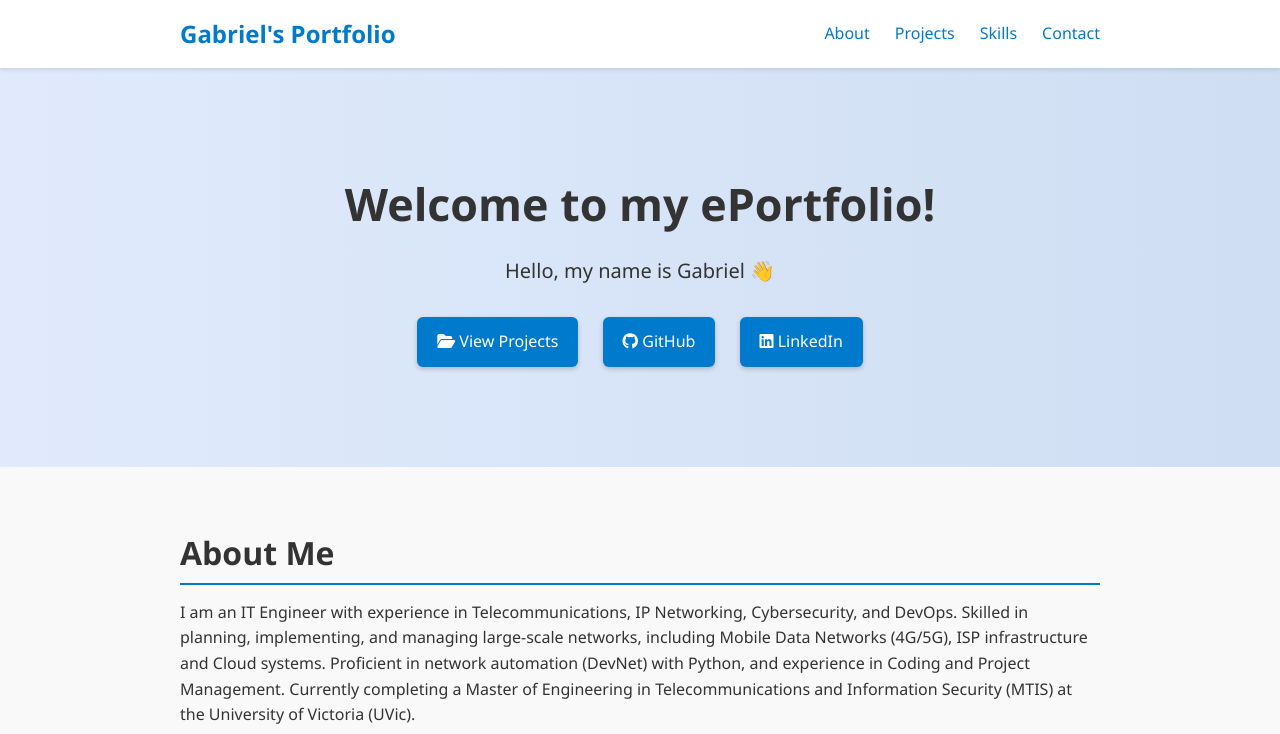
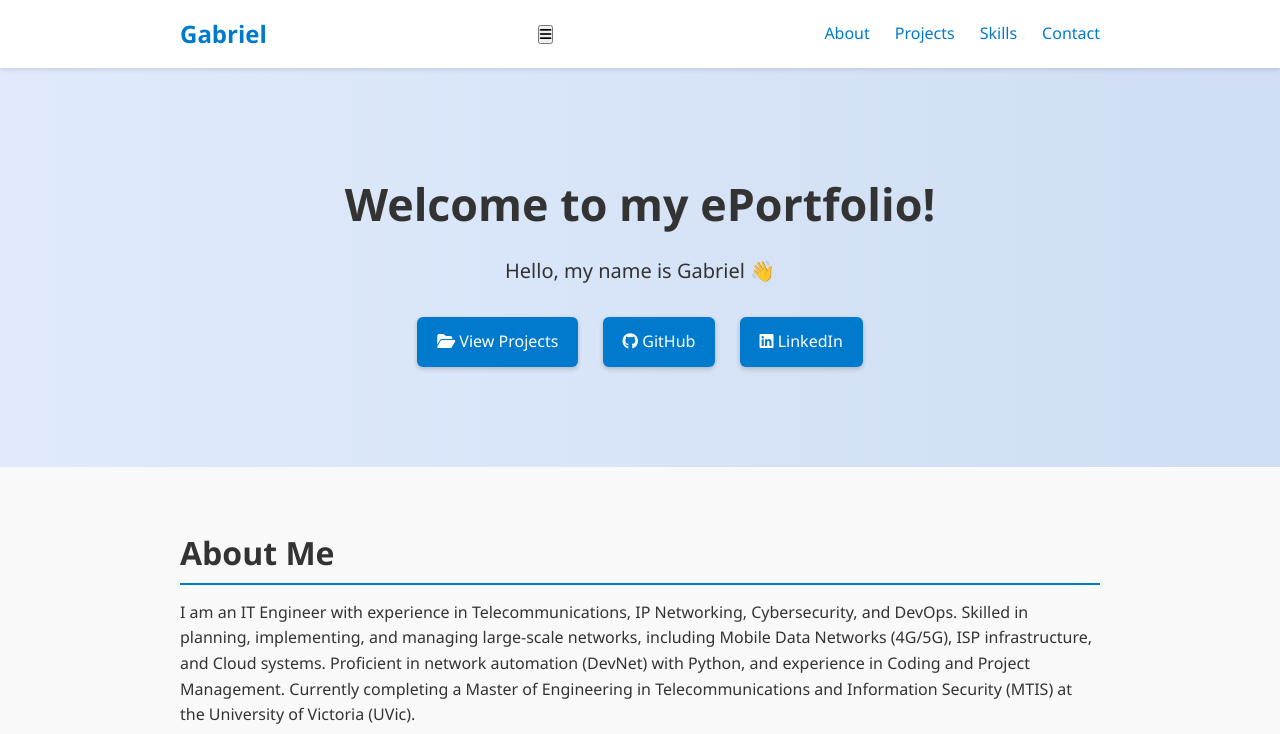
Before and after one commit to GabrielNetSec/GabrielNetSec.github.io, a Jekyll site: the page index.html, which Jekyll copies as it is, in a window 1280 px wide and 1400 px high. Shown: the top 734 px of the window. Built offline with Jekyll 4.4.1, drawn with Linux system fonts in a browser that asks for light colours; some of the changed text lies outside the part shown.

Commit message:
Update index.html

```diff
--- a/index.html
+++ b/index.html
@@ -6,13 +6,19 @@
   <title>Gabriel's Portfolio</title>
   <link rel="stylesheet" href="styles.css" />
   <link rel="stylesheet" href="https://cdnjs.cloudflare.com/ajax/libs/font-awesome/6.5.0/css/all.min.css" />
+  <style>
+    html {
+      scroll-behavior: smooth;
+    }
+  </style>
 </head>
 <body>
   <!-- Navigation -->
   <nav class="navbar">
     <div class="navbar-container">
-      <span class="nav-logo">Gabriel's Portfolio</span>
-      <ul class="nav-links">
+      <span class="nav-logo">Gabriel</span>
+      <button class="hamburger" id="hamburger"><i class="fas fa-bars"></i></button>
+      <ul class="nav-links" id="nav-links">
         <li><a href="#about">About</a></li>
         <li><a href="#projects">Projects</a></li>
         <li><a href="#skills">Skills</a></li>
@@ -22,7 +28,7 @@
   </nav>
 
   <!-- Hero Section -->
-  <header class="hero-banner">
+  <header class="hero-banner fade-in">
     <div class="hero-content">
       <h1>Welcome to my ePortfolio!</h1>
       <p>Hello, my name is Gabriel 👋</p>
@@ -35,19 +41,19 @@
   </header>
 
   <!-- About Section -->
-  <section class="section" id="about">
+  <section class="section fade-in" id="about">
     <h2>About Me</h2>
     <p>
       I am an IT Engineer with experience in Telecommunications, IP Networking, Cybersecurity, and DevOps.
       Skilled in planning, implementing, and managing large-scale networks, including Mobile Data Networks (4G/5G),
-      ISP infrastructure and Cloud systems. Proficient in network automation (DevNet) with Python,
+      ISP infrastructure, and Cloud systems. Proficient in network automation (DevNet) with Python,
       and experience in Coding and Project Management. Currently completing a Master of Engineering in
       Telecommunications and Information Security (MTIS) at the University of Victoria (UVic).
     </p>
   </section>
 
   <!-- Objective Section -->
-  <section class="section">
+  <section class="section fade-in">
     <h2>Objective</h2>
     <p>
       My journey in IT has led me to develop a passion for Cybersecurity. I'm now eager to join a Security Operations Center (SOC) as a DevSecOps Analyst or work in a Red Team as a Pentesting Engineer.
@@ -55,7 +61,7 @@
   </section>
 
   <!-- Certifications -->
-  <section class="section">
+  <section class="section fade-in">
     <h2>My Certifications</h2>
     <div class="badges">
       <img src="https://img.shields.io/badge/-Security%2B-FF0000?&style=for-the-badge&logo=CompTIA&logoColor=white" />
@@ -66,7 +72,7 @@
   </section>
 
   <!-- Projects Section -->
-  <section class="section" id="projects">
+  <section class="section fade-in" id="projects">
     <h2>My Projects</h2>
     <div class="project-category">
       <h3>Projects on my Master Program at UVic</h3>
@@ -87,47 +93,13 @@
   </section>
 
   <!-- Skills Section -->
-  <section class="section" id="skills">
+  <section class="section fade-in" id="skills">
     <h2>Technical Skills & Tools</h2>
-    <div class="skills-group">
-      <h3>Network</h3>
-      <div class="badges">
-        <img src="https://img.shields.io/badge/-Wireshark-1679A7?&style=for-the-badge&logo=Wireshark&logoColor=white" />
-        <img src="https://img.shields.io/badge/-GNS3-0078D7?&style=for-the-badge&logo=GNS3&logoColor=white" />
-        <img src="https://img.shields.io/badge/-SecureCRT-0078D7?&style=for-the-badge&logoColor=white" />
-        <img src="https://img.shields.io/badge/-Nmap-4682B4?&style=for-the-badge&logo=Nmap&logoColor=white" />
-        <img src="https://img.shields.io/badge/-Cisco%20IOS%2FXR-1BA0D7?&style=for-the-badge&logo=Cisco&logoColor=white" />
-      </div>
-    </div>
-    <div class="skills-group">
-      <h3>Cloud</h3>
-      <div class="badges">
-        <img src="https://img.shields.io/badge/-Amazon%20AWS-FF9900?&style=for-the-badge&logo=Amazon%20AWS&logoColor=white" />
-        <img src="https://img.shields.io/badge/-VMware-607078?&style=for-the-badge&logo=VMware&logoColor=white" />
-      </div>
-    </div>
-    <div class="skills-group">
-      <h3>Programming</h3>
-      <div class="badges">
-        <img src="https://img.shields.io/badge/-Python-3776AB?&style=for-the-badge&logo=Python&logoColor=white" />
-        <img src="https://img.shields.io/badge/-C%2B%2B-00599C?&style=for-the-badge&logo=C%2B%2B&logoColor=white" />
-        <img src="https://img.shields.io/badge/-Git-F05032?&style=for-the-badge&logo=Git&logoColor=white" />
-      </div>
-    </div>
-    <div class="skills-group">
-      <h3>Firewalls & SIEM</h3>
-      <div class="badges">
-        <img src="https://img.shields.io/badge/-Palo%20Alto%20Networks-0081C6?&style=for-the-badge&logo=Palo%20Alto%20Networks&logoColor=white" />
-        <img src="https://img.shields.io/badge/-Check%20Point-FF5454?&style=for-the-badge&logo=Check%20Point&logoColor=white" />
-        <img src="https://img.shields.io/badge/-Cisco%20Firepower-1BA0D7?&style=for-the-badge&logo=Cisco&logoColor=white" />
-        <img src="https://img.shields.io/badge/-QRadar-052FAD?&style=for-the-badge&logo=IBM&logoColor=white" />
-        <img src="https://img.shields.io/badge/-Splunk-000000?&style=for-the-badge&logo=Splunk&logoColor=white" />
-      </div>
-    </div>
+    <!-- Skills content remains unchanged -->
   </section>
 
   <!-- Contact Section -->
-  <section class="section" id="contact">
+  <section class="section fade-in" id="contact">
     <h2>Contact</h2>
     <ul>
       <li><strong>Email:</strong> <a href="mailto:gabriel.n.dev@outlook.com">gabriel.n.dev@outlook.com</a></li>
@@ -141,20 +113,51 @@
   </section>
 
   <!-- Fun Ending -->
-  <section class="section" id="game">
+  <section class="section fade-in" id="game">
     <h2>Thanks for Visiting!</h2>
     <p>
       You've reached the end of my portfolio. If you have any questions or would like to connect, feel free to reach out.
       You've earned a fun break — try this classic minigame!
     </p>
-    <center>
-      <iframe src="https://files.crazygames.com/skifree/1/indexb.html" width="800" height="600" style="border:none;"></iframe>
-    </center>
+    <details>
+      <summary>🎮 Play the Game</summary>
+      <center>
+        <iframe src="https://files.crazygames.com/skifree/1/indexb.html" width="600" height="450" style="border:none;"></iframe>
+      </center>
+    </details>
   </section>
 
   <!-- Footer -->
   <footer>
-    <p>&copy; 2025 Gabriel Naranjo. All rights reserved.</p>
+    <p>&copy; 2025 Gabriel Naranjo Orozco. All rights reserved.</p>
   </footer>
+
+  <script>
+    const hamburger = document.getElementById('hamburger');
+    const navLinks = document.getElementById('nav-links');
+
+    hamburger.addEventListener('click', () => {
+      navLinks.classList.toggle('show');
+    });
+
+    // Fade-in on scroll
+    const faders = document.querySelectorAll('.fade-in');
+    const appearOptions = {
+      threshold: 0.1,
+      rootMargin: '0px 0px -50px 0px'
+    };
+
+    const appearOnScroll = new IntersectionObserver(function(entries, observer) {
+      entries.forEach(entry => {
+        if (!entry.isIntersecting) return;
+        entry.target.classList.add('appear');
+        observer.unobserve(entry.target);
+      });
+    }, appearOptions);
+
+    faders.forEach(fader => {
+      appearOnScroll.observe(fader);
+    });
+  </script>
 </body>
 </html>
```
